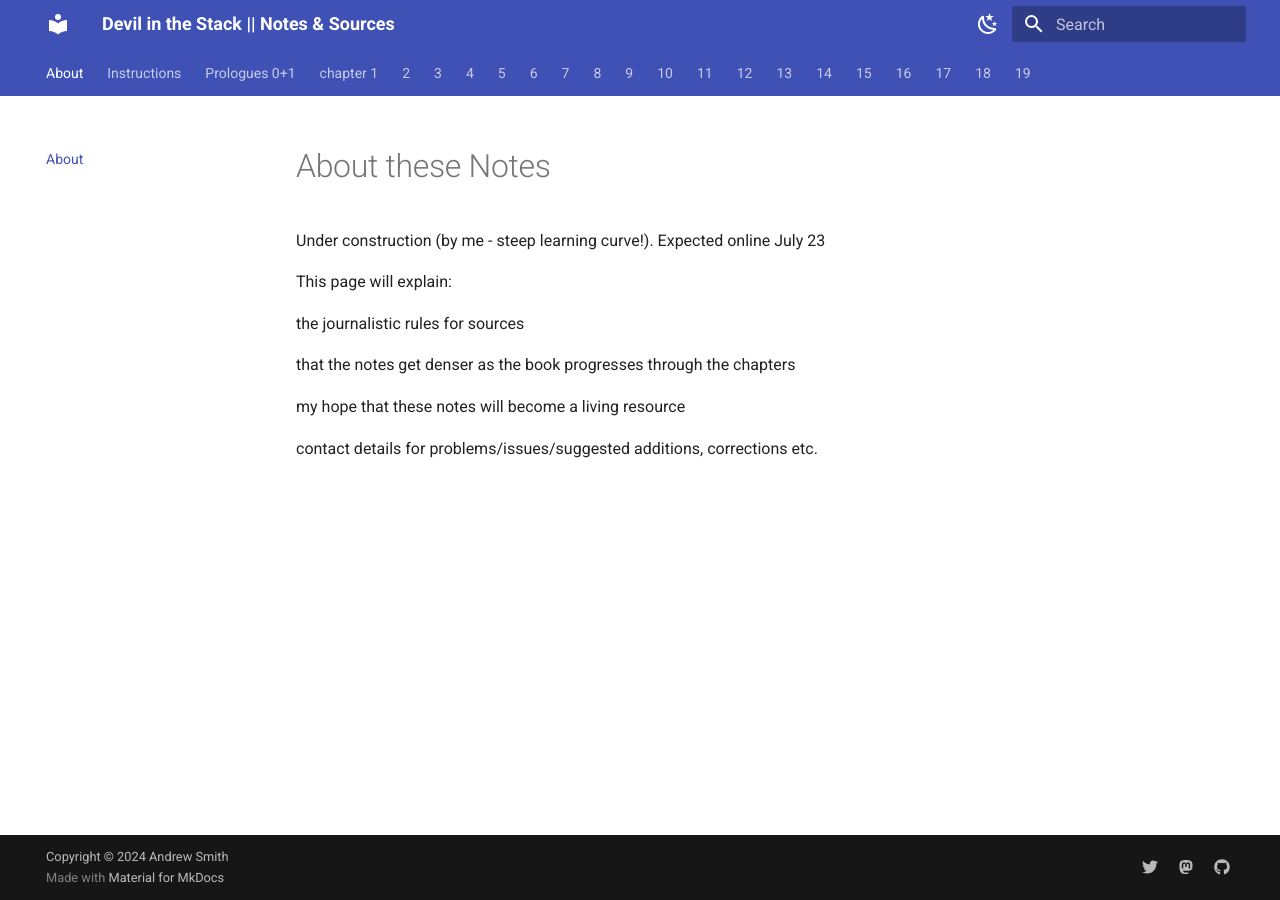
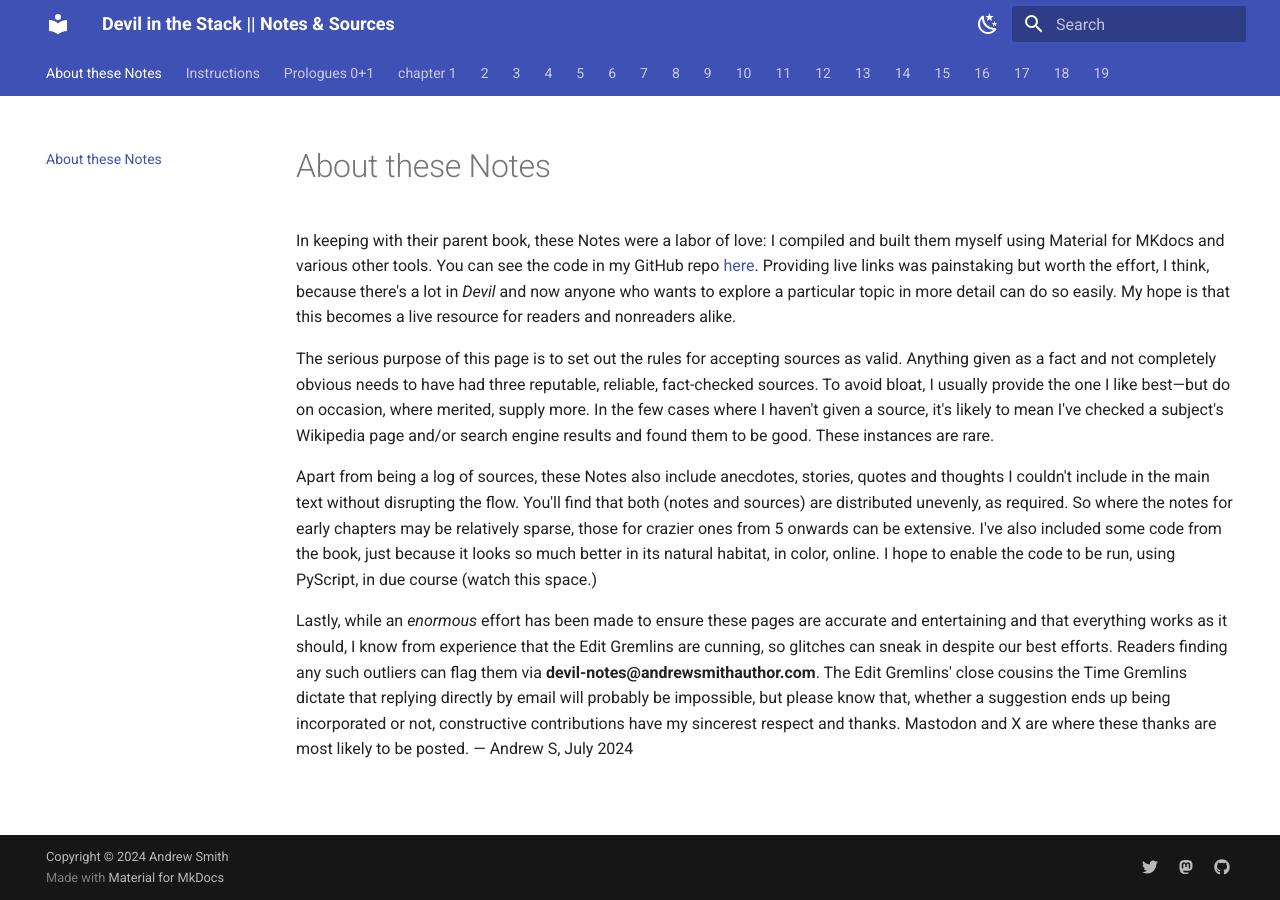
Before and after one commit to zappascout/devil_notes-sources, an MkDocs documentation site: the page built from docs/index.md, in a window 1280 px wide. Built offline with MkDocs 1.6.1 and Material for MkDocs 9.7.7, drawn with Linux system fonts in a browser that asks for light colours.

Commit message:
insert text for About page

```diff
--- a/docs/index.md
+++ b/docs/index.md
@@ -1,7 +1,44 @@
 
-# About these Notes
+In keeping with their parent book, these Notes were a labor of love: I compiled
+and built them myself using Material for MKdocs and various other tools. You can
+see the code in my GitHub repo [here][github]. Providing live links was
+painstaking but worth the effort, I think, because there's a lot in *Devil*
+and now anyone who wants to explore a particular topic in more detail can do so
+easily. My hope is that this becomes a live resource for readers and nonreaders alike.
+[github]:https://github.com/zappascout
 
-Under construction (by me - steep learning curve!). Expected online July 23
+The serious purpose of this page is to set out the rules for accepting sources
+as valid. Anything given as a fact and not completely obvious needs to have had
+three reputable, reliable, fact-checked sources. To avoid bloat, I
+usually provide the one I like best—but do on occasion, where merited,
+supply more. In the few cases where I haven't given a source, it's likely to
+mean I've checked a subject's Wikipedia page and/or search engine results and found them to be good. These instances are rare.
+
+Apart from being a log of sources, these Notes also include anecdotes, stories,
+quotes and thoughts I couldn't include in the main text without disrupting the
+flow. You'll find that both (notes and sources) are distributed unevenly, as
+required. So where the notes for early chapters may be relatively sparse, those
+for crazier ones from 5 onwards can be extensive. I've also included some code
+from the book, just because it looks so much better in its natural habitat, in
+color, online. I hope to enable the code to be run, using PyScript, in due
+course (watch this space.)
+
+Lastly, while an *enormous* effort has been made to ensure these pages are
+accurate and entertaining and that everything works as it should, I know from
+experience that the Edit Gremlins are cunning, so glitches can sneak in
+despite our best efforts. Readers finding any such outliers can flag them via
+**devil-notes@andrewsmithauthor.com**. The Edit Gremlins' close cousins the Time
+Gremlins dictate that replying directly by email will probably be impossible,
+but please know that, whether a suggestion ends up being incorporated or
+not, constructive contributions have my sincerest respect and thanks. Mastodon
+and X are where these thanks are most likely to be posted. — Andrew S, July 2024
+
+
+
+
+
+
+<!-- Under construction (by me - steep learning curve!). Expected online July 23
 
 This page will explain:
 
@@ -11,4 +48,4 @@ that the notes get denser as the book progresses through the chapters
 
 my hope that these notes will become a living resource
 
-contact details for problems/issues/suggested additions, corrections etc.
+contact details for problems/issues/suggested additions, corrections etc. -->
--- a/mkdocs.yml
+++ b/mkdocs.yml
@@ -16,7 +16,7 @@ site_name: Devil in the Stack || Notes & Sources
 site_url: http://andrewsmithauthor.com/devil/notes/
 
 nav:
-  - About: index.md
+  - About these Notes: index.md
   - Instructions: instructions.md
   - Prologues 0+1: notes_0_devil.md
   - chapter 1: notes_1_devil.md
```
